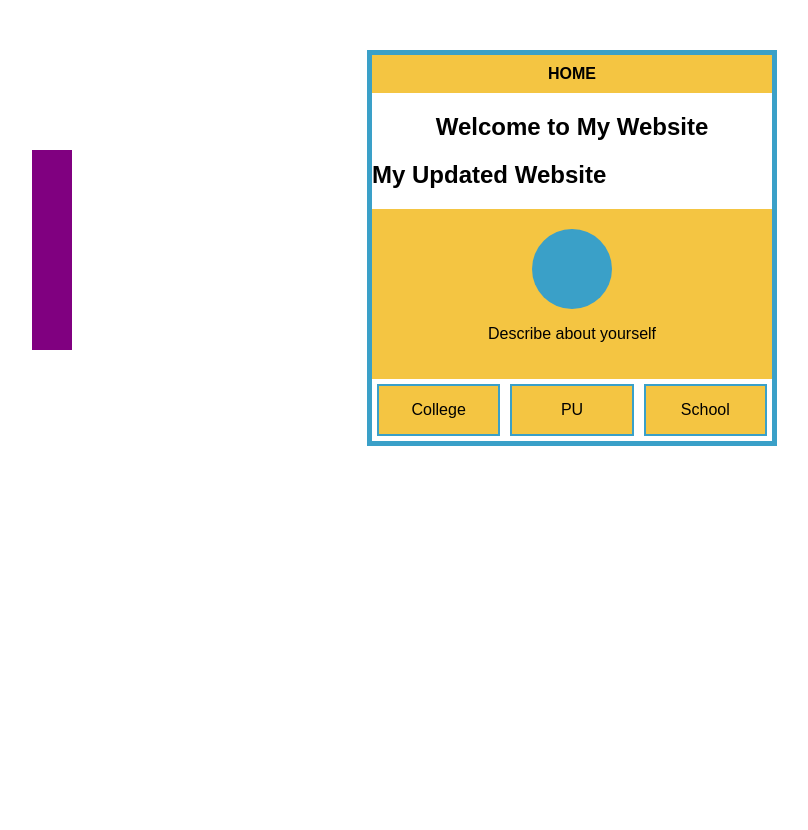
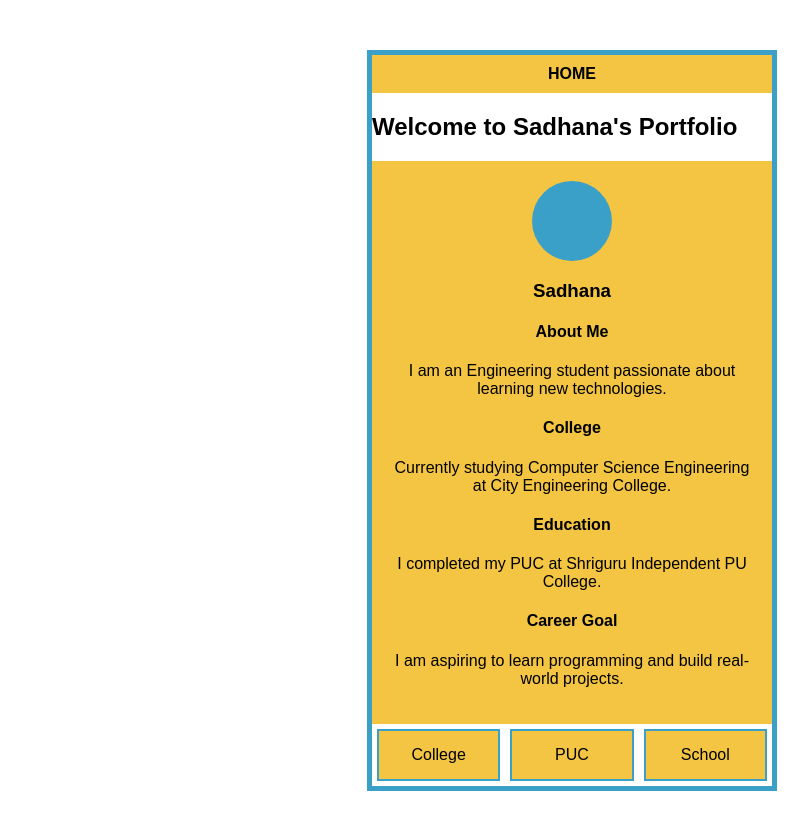
Before and after one commit to Sadhana119911/simple-website, a plain HTML site: page index.html in a window 1280 px wide. Shown: the whole page, without its empty margins (68-876 px from the left). Before the commit the page ends 800 px from the top, so only its background shows below. Drawn offline with Linux system fonts and the light colour scheme.

Commit message:
Update index.html

```diff
--- a/index.html
+++ b/index.html
@@ -1,7 +1,7 @@
 <!DOCTYPE html>
 <html>
 <head>
-    <title>Simple Website</title>
+    <title>Sadhana Portfolio</title>
     <link rel="stylesheet" href="style.css">
 </head>
 <body>
@@ -9,22 +9,36 @@
 <div class="container">
 
     <div class="header">HOME</div>
-<h2 style="text-align:center;">Welcome to My Website</h2>
-<h2>My Updated Website</h2>
+
+    <h2 class="title">Welcome to Sadhana's Portfolio</h2>
+
     <div class="profile">
         <div class="circle"></div>
-        <p>Describe about yourself</p>
+
+        <h3>Sadhana</h3>
+
+        <div class="info">
+            <h4>About Me</h4>
+            <p>I am an Engineering student passionate about learning new technologies.</p>
+
+            <h4>College</h4>
+            <p>Currently studying Computer Science Engineering at City Engineering College.</p>
+
+            <h4>Education</h4>
+            <p>I completed my PUC at Shriguru Independent PU College.</p>
+
+            <h4>Career Goal</h4>
+            <p>I am aspiring to learn programming and build real-world projects.</p>
+        </div>
     </div>
 
     <div class="boxes">
         <div class="box">College</div>
-        <div class="box">PU</div>
+        <div class="box">PUC</div>
         <div class="box">School</div>
     </div>
 
 </div>
 
-<div class="side-bar"></div>
-
 </body>
 </html>
```
